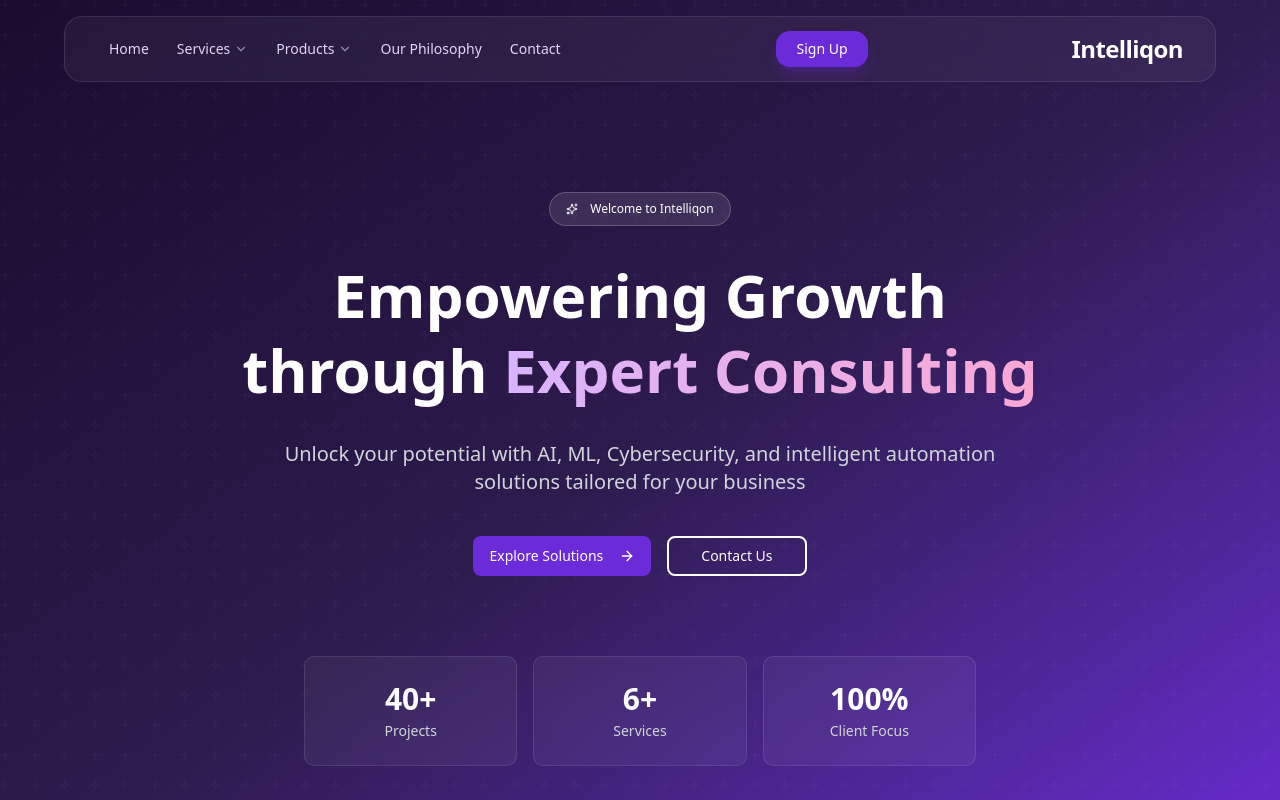
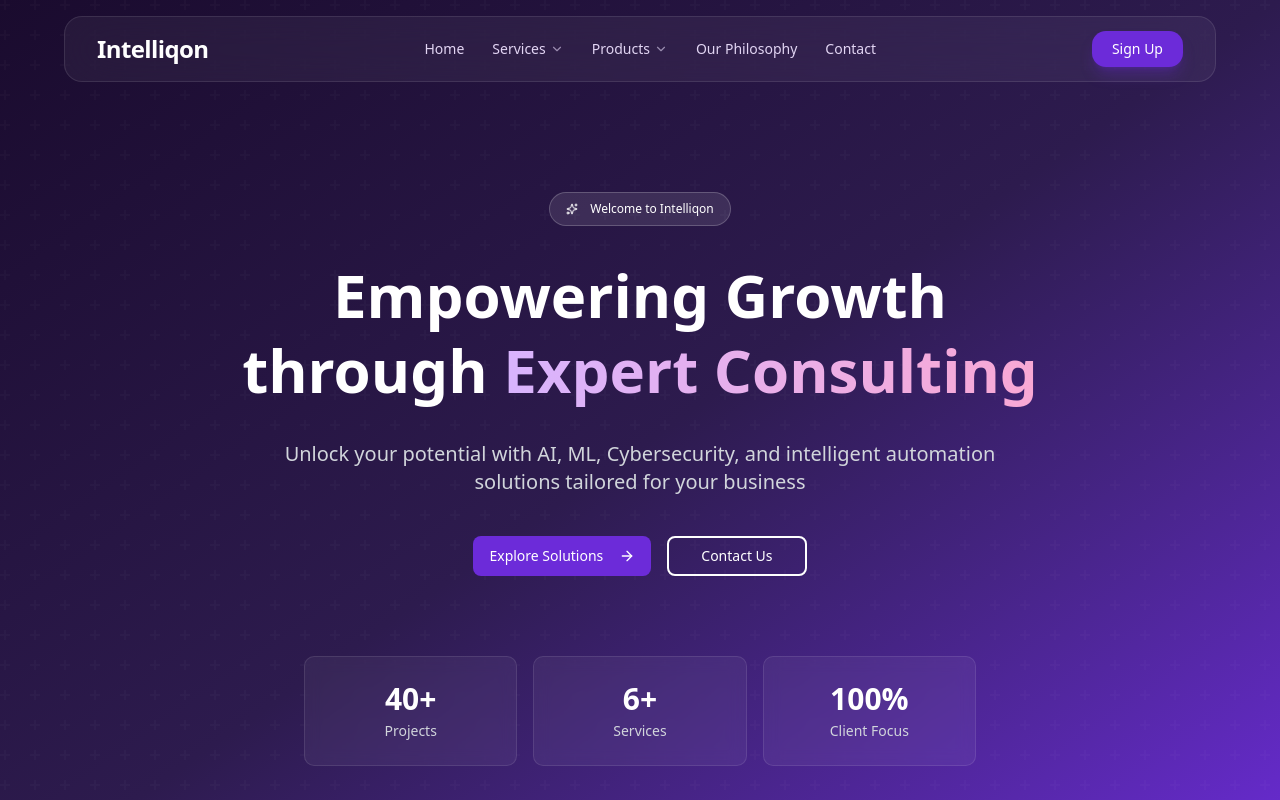
Before and after one commit to imrs12/Intelliqon-Website, a Next.js app: page / in a window 1280 px wide. Shown: the top 800 px of the page. Built offline with nearby package versions, Linux system fonts and the light colour scheme.

Commit message:
minor fixes

```diff
--- a/src/components/homepage/navbar.tsx
+++ b/src/components/homepage/navbar.tsx
@@ -53,7 +53,7 @@
                     </a>
 
                     {/* Desktop Navigation */}
-                    <div className="hidden lg:flex items-center gap-1">
+                    <div className="hidden lg:flex lg:order-2 items-center gap-1">
                         <a
                             href="#home"
                             className="px-3 py-2 rounded-lg text-sm font-medium text-[#e2d5f3] hover:text-[#ffffff] hover:bg-[#ffffff]/10 transition-all duration-200"
@@ -124,7 +124,7 @@
                     </div>
 
                     {/* Desktop CTA */}
-                    <div className="hidden lg:block">
+                    <div className="hidden lg:block lg:order-3">
                         <Button
                             className="bg-[#6C2BD9] hover:bg-[#5a24b8] text-[#ffffff] rounded-xl shadow-lg shadow-[#6C2BD9]/30 hover:shadow-[#6C2BD9]/50 transition-all duration-300 text-sm px-5"
                             asChild
@@ -133,8 +133,8 @@
                         </Button>
                     </div>
 
-                    {/* Mobile menu — left on mobile, right on desktop */}
-                    <div className="order-1 lg:order-3 lg:hidden">
+                    {/* Mobile menu — left on mobile, hidden on desktop */}
+                    <div className="order-1 lg:hidden">
                         <Sheet open={isOpen} onOpenChange={setIsOpen}>
                             <SheetTrigger asChild>
                                 <button
```
